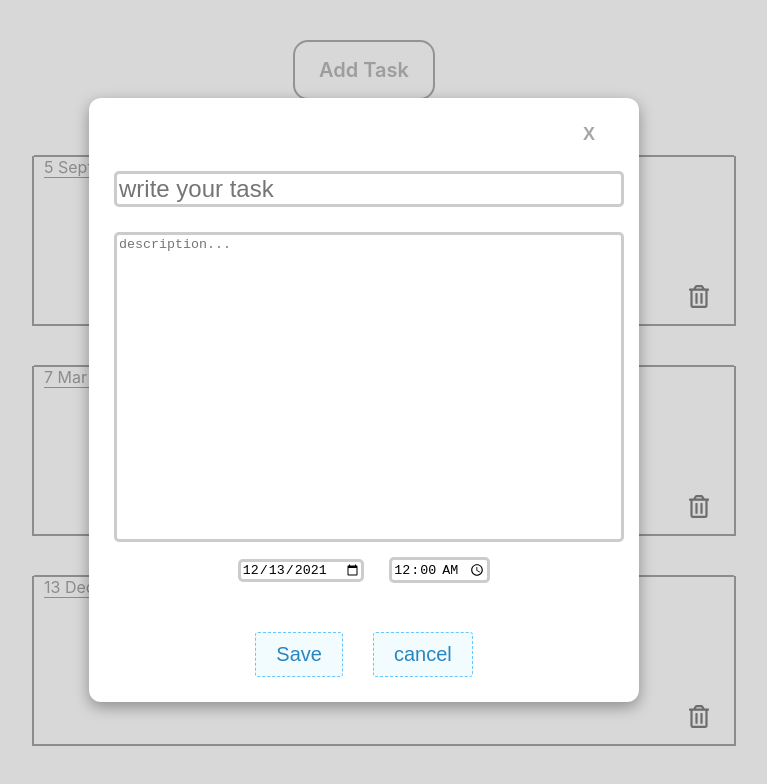
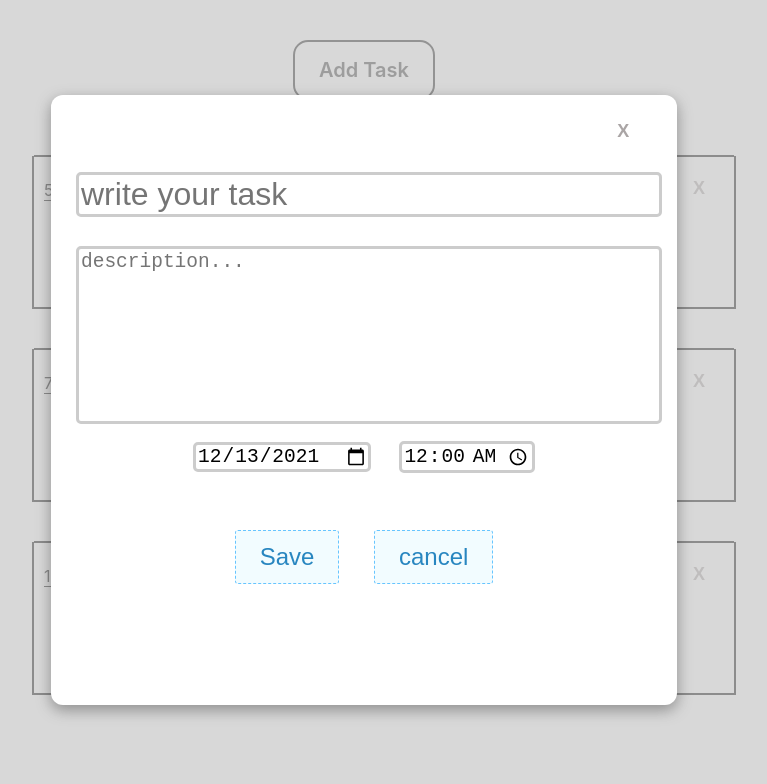
Before and after one commit to InbarDanieli/tasks-manager, a React (Create React App) app: page / in a window 1280 px wide. Both pictures are taken after a click on the button "Add Task". Shown: the top 784 px of the page, without its empty margins (276-1043 px from the left). Built offline with nearby package versions, Linux system fonts and the light colour scheme.

Commit message:
Added responsive

```diff
--- a/src/components/item/Item.css
+++ b/src/components/item/Item.css
@@ -25,19 +25,18 @@
   padding: 0 10px;
 }
 
-.TrashButton {
+.CloseButton {
   margin-left: 630px;
-  margin-bottom: 10px;
   cursor: pointer;
   border: none;
   background: none;
+  color: rgb(170, 165, 165);
   font-size: large;
   z-index: 1;
-  filter: opacity(0.4) drop-shadow(0 0 0 gray);
 }
 
-.TrashButton:hover {
-  filter: opacity(1) drop-shadow(0 0 0 gray);
+.CloseButton:hover {
+  color: gray;
 }
 
 
--- a/src/components/item/Item.js
+++ b/src/components/item/Item.js
@@ -8,11 +8,12 @@ function Item(props) {
     <div className="Item">
       <li className="List">
         <h1 className="Title"><span>{props.item.task}</span></h1>
+        <button className="CloseButton" onClick={props.onDelete}> <b> X </b> </button>
         <p className = "DateAndTime"> {Intl.DateTimeFormat('en-GB', { dateStyle: "medium", timeStyle: "short" }).format(props.item.date)} </p>
         <div className="BodyText">
           <p>{props.item.description}</p>
+
         </div>
-        <button className="TrashButton" onClick={props.onDelete}><img src={trashIcon} alt="Trash Button" width={"20px"}/></button>
       </li>
     </div>)
 }
--- a/src/components/taskcreator/TaskCreator.css
+++ b/src/components/taskcreator/TaskCreator.css
@@ -11,8 +11,8 @@
 }
 
 .modalContainer {
- height: fit-content;
- width: 500px;
+  width: 45%;
+  height: 70%;
   border-radius: 12px;
   background-color: white;
   box-shadow: rgba(0, 0, 0, 0.35) 0px 5px 15px;
@@ -36,26 +36,27 @@
 }
 
 .TaskTitle {
-  font-size: 150%;
   margin-bottom: 5%;
   width: 100%;
   word-wrap: break-word;
   border-radius: 5px;
   resize: initial;
+  font-size: 200%;
 }
 
 .TaskText {
   margin-bottom: 3%;
-  height: 300px;
   width: 100%;
+  height: 30%;
   resize: none;
   border-radius: 5px;
   border: 3px solid #ccc;
   outline: none;
   transition: 0.5s;
+  font-size: 150%;
 }
 
-.TaskText:focus{
+.TaskText:focus {
   border: 3px solid #555;
 }
 
@@ -63,14 +64,16 @@
 .TaskDate {
   margin-bottom: 10%;
   border-radius: 5px;
+  font-size: 150%;
 }
 
 .TaskTime {
   margin-left: 5%;
   border-radius: 5px;
+  font-size: 150%;
 }
 
-input{
+input {
   border: 3px solid #ccc;
   outline: none;
   transition: 0.5s;
@@ -82,19 +85,19 @@ input:focus {
 
 
 .saveButton {
-border: none;
-background: none;
-font-size: 20px;
+  border: none;
+  background: none;
+  font-size: 150%;
 }
 
 .cancelButton {
   margin-left: 6%;
   border: none;
   background: none;
-  font-size: 20px;
+  font-size: 150%;
 }
 
-.changesButtons button{
+.changesButtons button {
   display: inline-block;
   padding: 0.5em 1em;
   text-decoration: none;
@@ -112,18 +115,59 @@ font-size: 20px;
 
 
 /* continue!: */
+/* smaller: less pixels */
+/* max from the number down */
+/* min from the number up */
 
-@media screen and (max-width: 500px) {
-  .modalContainer{
-    width: 100px;
-    height:100px;
+
+@media screen and (max-width: 1000px) and (min-width: 610px) {
+  .modalContainer {
+    width: 50%;
+    height: 80%;
+  }
+}
+
+@media screen and (max-width: 600px) and (min-width: 510px){
+  .modalContainer {
+    width: 50%;
+    height: 80%;
   }
 
   .closeButton {
-    font-size: 5px;
+    font-size: x-small;
   }
-  .modalContainer input{
-    font-size: 5px;
-margin-bottom: 0px;
+
+  .TaskTitle {
+    font-size: 10px;
+    border-width: 3px;
+  }
+
+  .TaskText {
+    font-size: 7px;
+    border-width: 3px;
+  }
+
+  .TaskDate {
+    font-size: 7px;
+    border-width: 3px;
+  }
+
+  .TaskTime {
+    font-size: 7px;
+    border-width: 3px;
+  }
+
+  .saveButton {
+    font-size: 15px;
+  }
+
+  .cancelButton {
+    font-size: 15px;
   }
 }
+
+@media screen and (max-width: 400px) {
+  .modalContainer {
+ background-color: red;
+  }
+}
```
